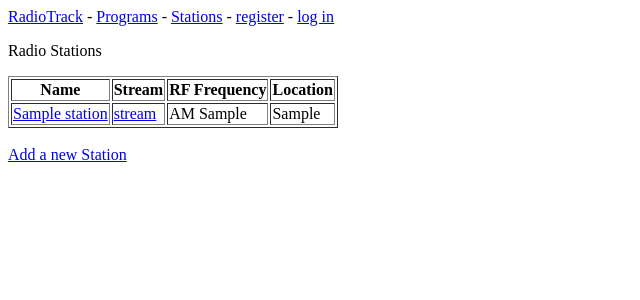
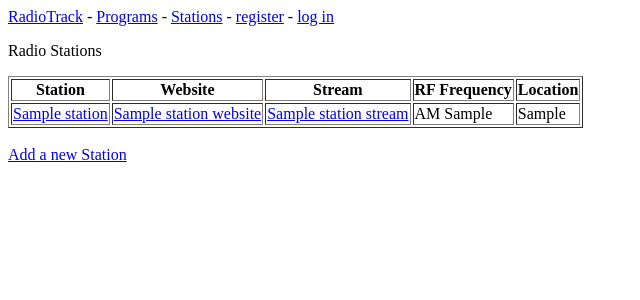
Before and after one commit to clede/Radiotrack, a Django app: page /stations/ in a window 1280 px wide. Shown: the top 300 px of the page, without its empty margins (0-640 px from the left). Run offline with Django 3.2, Linux system fonts and the light colour scheme; tables that the repository leaves empty hold one stand-in row (values such as "Sample post").

Commit message:
Associated programs with stations. Minor template updates.

```diff
--- a/radiotracking/models.py
+++ b/radiotracking/models.py
@@ -49,6 +49,10 @@ class Station(models.Model):
         # default to the current user's time zone.
         default='America/Los_Angeles')
 
+    def __str__(self):
+        """Return a string representation of the radio station."""
+        return self.name
+
 class Program(models.Model):
     """A radio program to be tracked."""
     TZ_CHOICES = [(tz, tz.replace('_', ' ')) for tz in pytz.all_timezones]
@@ -56,7 +60,7 @@ class Program(models.Model):
 
     # Station is currently a string, but eventually we need to change it to
     # an actual station entry in the database.
-    station = models.CharField(max_length=40, blank=True)
+    station = models.ForeignKey(Station)
     tz = models.CharField(max_length=32,
         choices=TZ_CHOICES,
         # Currently defaults to America/Los_Angeles, but ultimately should
--- a/radiotracking/templates/radiotracking/station.html
+++ b/radiotracking/templates/radiotracking/station.html
@@ -2,10 +2,10 @@
 
 {% block content %}
 
-<p>Name: {{ station }}</p>
+<p>{{ station }}</p>
 
-<p>Website: {{ station.website }}</p>
-<p>Stream: {{ station.stream_url }}</p>
+<p>Website: <a href="{{ station.website }}">{{ station.website }}</a></p>
+<p>Stream:  <a href="{{ station.stream_url }}">{{ station.stream_url }}</a></p>
 
 <p>Band: {{ station.band }}</p>
 <p>Frequency: {{ station.freq }}</p>
--- a/radiotracking/templates/radiotracking/stations.html
+++ b/radiotracking/templates/radiotracking/stations.html
@@ -7,7 +7,8 @@
 <table border="1">
 
   <tr>
-    <th>Name</th>
+    <th>Station</th>
+    <th>Website</th>
     <th>Stream</th>
     <th>RF Frequency</th>
     <th>Location</th>
@@ -17,8 +18,11 @@
     <tr>
       <!-- This doesn't currently link to the station page. Consider adding two
       links: 1. To the station itself, 2. To the station page in this webapp.-->
-      <td><a href="{{station.website}}">{{ station.name }}</a></td>
-      <td><a href="{{station.stream_url}}">stream</a></td>
+      <td><a href="{% url 'radiotracking:station' station.id %}">
+        {{ station.name }}</a>
+      </td>
+      <td><a href="{{station.website}}">{{ station.name }} website</a></td>
+      <td><a href="{{station.stream_url}}">{{ station.name }} stream</a></td>
       <td>{{ station.band }} {{ station.freq }}</td>
       <td>{{ station.location }}</td>
     </tr>
--- a/radiotracking/views.py
+++ b/radiotracking/views.py
@@ -11,8 +11,8 @@ def index(request):
     """The home page for the 'radiotracking' app."""
     return render(request, 'radiotracking/index.html')
 
-def check_program_owner(program):
-    if program.owner != request.user:
+def check_program_owner(program, user):
+    if program.owner != user:
         raise Http404
 
 @login_required
@@ -45,7 +45,7 @@ def add_program(request):
 def program(request, program_id):
     """Show a single program and all the info about it."""
     program = Program.objects.get(id=program_id)
-    check_program_owner(program)
+    check_program_owner(program, request.user)
     context = {'program': program, }
     return render(request, 'radiotracking/program.html', context)
 
@@ -53,7 +53,7 @@ def program(request, program_id):
 def edit_program(request, program_id):
     """Edit an existing program."""
     program = Program.objects.get(id=program_id)
-    check_program_owner(program)
+    check_program_owner(program, request.user)
     if request.method != 'POST':
         # Initial request; pre-fill form with the current program.
         form = ProgramForm(instance=program)
```
Also changed, not shown: radiotracking/migrations/0010_auto_20161015_0706.py (added).
